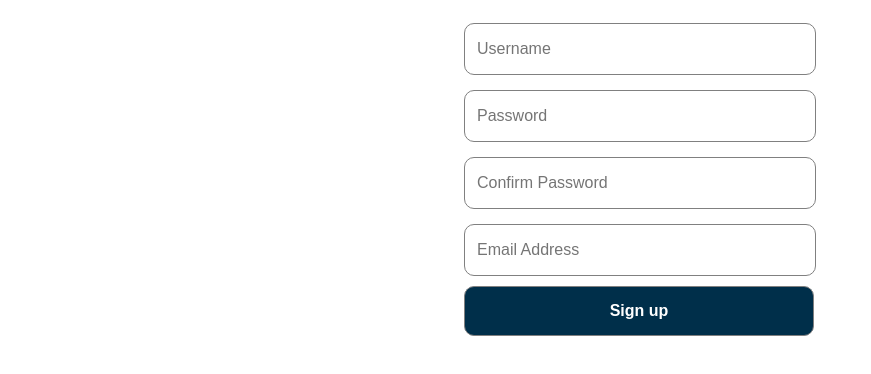
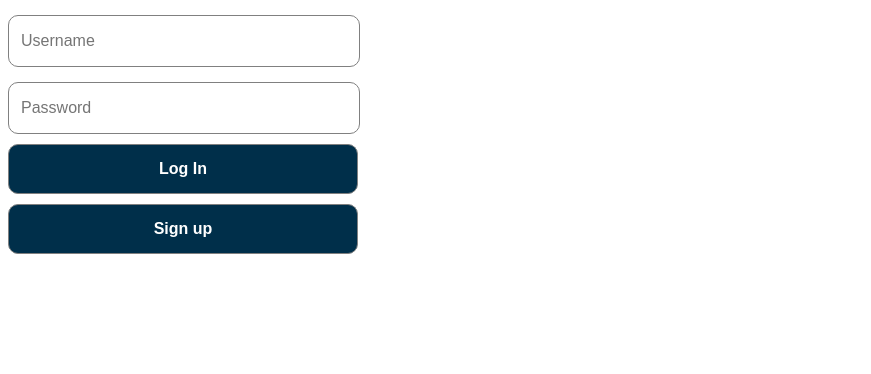
Before and after one commit to narrwep27/full_stack_PERN_anchr, a React (Create React App) app in the folder client/: page / in a window 1280 px wide. Shown: the top 374 px of the page, without its empty margins (0-871 px from the left). Built offline with nearby package versions, Linux system fonts and the light colour scheme.

Commit message:
Buttons for login/signup are redirecting correctly, Login switching to 'fakeauth'

```diff
--- a/client/src/App.js
+++ b/client/src/App.js
@@ -2,6 +2,7 @@ import React, { useState } from 'react';
 import { Route } from 'react-router-dom';
 import About from './pages/About';
 import SignUp from './pages/SignUp';
+import LogIn from './pages/LogIn'
 import './App.css';
 import Nav from './component/Nav'
 import UserHome from './pages/UserHome'
@@ -11,6 +12,12 @@ export default function App () {
 
 	const [userAuth, setUserAuth] = useState(false)
 
+	const user = {
+		username: "",
+		password: "",
+		email: "",
+	}
+
 
 	// Flipping userAuth on click, temporary button.
 	const authClick = () => {
@@ -18,6 +25,7 @@ export default function App () {
 		else if (!userAuth) setUserAuth(true)
 	}
 
+	// Dummy objects
 	const optionArray = [{ session: "Running" }, { session: "Studying" }, { session: "Walking" }, { session: "Gaming" }];
 
 	const historyArray = [
@@ -31,29 +39,26 @@ export default function App () {
 		{ session: "Reading", time: "45:00" },
 		{ session: "Reading", time: "45:00" },
 		{ session: "Reading", time: "45:00" },
-		{ session: "Reading", time: "45:00" },
-
+		{ session: "Testing", time: "45:00" },
 	];
 
 	return (
 		<div className='App'>
-			{/* <button onClick={authClick}>UserAuth test</button> */}
 			{userAuth ?
 				<>
 					<Nav authClick={authClick} />
 					<main>
 						<Route exact path="/" component={(props) => <UserHome optionArray={optionArray} historyArray={historyArray} />} />
-						<Route exact path='/SignUp' component={SignUp} />
 						<Route exact path='/history' component={(props) => <History historyArray={historyArray} />} />
 						<Route exact path='/About' component={About} />
 					</main>
 				</>
-				: <SignUp authClick={authClick} />
-				// <main>
-				// 	{/* <Route exact path="/signup" component={SignUp} />
-				// 	<Route exact path='/' component={LogIn} /> */}
-				// </main>
+				:
+				<>
+					<Route exact path="/signup" component={SignUp} />
+					<Route exact path='/' component={(props) => <LogIn {...props} setUserAuth={setUserAuth} />} />
+				</>
 			}
-		</div>
+		</div >
 	);
 }
--- /dev/null
+++ b/client/src/pages/LogIn.jsx
@@ -0,0 +1,40 @@
+import { useState } from "react";
+
+export default function LogIn(props) {
+  const [logIn, setLogIn] = useState({ username: "", password: "" });
+
+  const handleSubmit = (e) => {
+    e.preventDefault();
+    props.setUserAuth(true);
+  };
+
+  const handleChange = (e) => {
+    setLogIn({ ...logIn, [e.target.name]: e.target.value });
+  };
+
+  const testClick = () => {
+    props.history.push("/signup");
+  };
+
+  return (
+    <div>
+      <form onSubmit={handleSubmit}>
+        <div className="signup-form-div">
+          <input type="text" name="username" placeholder="Username" onChange={handleChange} className="signup-form" />
+          <br />
+        </div>
+
+        <div className="signup-form-div">
+          <input type="text" name="password" placeholder="Password" onChange={handleChange} className="signup-form" />
+          <br />
+        </div>
+        <button onClick={props.authClick} className="signup-form-button">
+          Log In
+        </button>
+      </form>
+      <button onClick={testClick} className="signup-form-button">
+        Sign up
+      </button>
+    </div>
+  );
+}
--- a/client/src/pages/SignUp.js
+++ b/client/src/pages/SignUp.js
@@ -1,12 +1,14 @@
 import React from 'react';
 
 export default function SignUp (props) {
+
+	const testClick = () => {
+		props.history.push('/')
+	}
 	return (
 		<div className='SignUp'>
 			<div className='signup-form-container-div'>
 				<form>
-					{/* Add onSubmit to Form */}
-
 					<div className='signup-form-div'>
 						<input
 							type='text'
@@ -31,7 +33,7 @@ export default function SignUp (props) {
 						<br />
 					</div>
 
-					<div className='signup-form-div'>
+					{/* <div className='signup-form-div'>
 						<input
 							type='text'
 							// value={}
@@ -41,7 +43,7 @@ export default function SignUp (props) {
 							className='signup-form'
 						/>
 						<br />
-					</div>
+					</div> */}
 
 					<div className='signup-form-div'>
 						<input
@@ -54,7 +56,7 @@ export default function SignUp (props) {
 						/>
 						<br />
 					</div>
-					<button onClick={props.authClick} className='signup-form-button'>Sign up</button>
+					<button onClick={testClick} className='signup-form-button'>Sign up</button>
 				</form>
 			</div>
 		</div>
```
